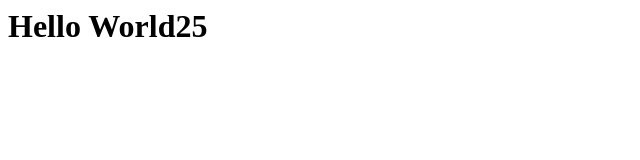
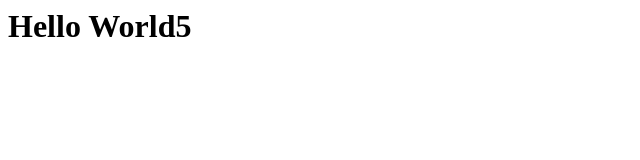
Before and after one commit to liormor75/Metrixtest, a plain HTML site: page index.html in a window 1280 px wide. Shown: the full height of the page, 0-640 px from the left. Drawn offline with Linux system fonts and the light colour scheme.

Commit message:
Update index.html
change

```diff
--- a/index.html
+++ b/index.html
@@ -1,5 +1,5 @@
 <!-- index.html -->
 <html>
-	  <head><title>Hello World25</title></head>
-	    <body><h1>Hello World25</h1></body>
+	  <head><title>Hello World5</title></head>
+	    <body><h1>Hello World5</h1></body>
     </html>
```
